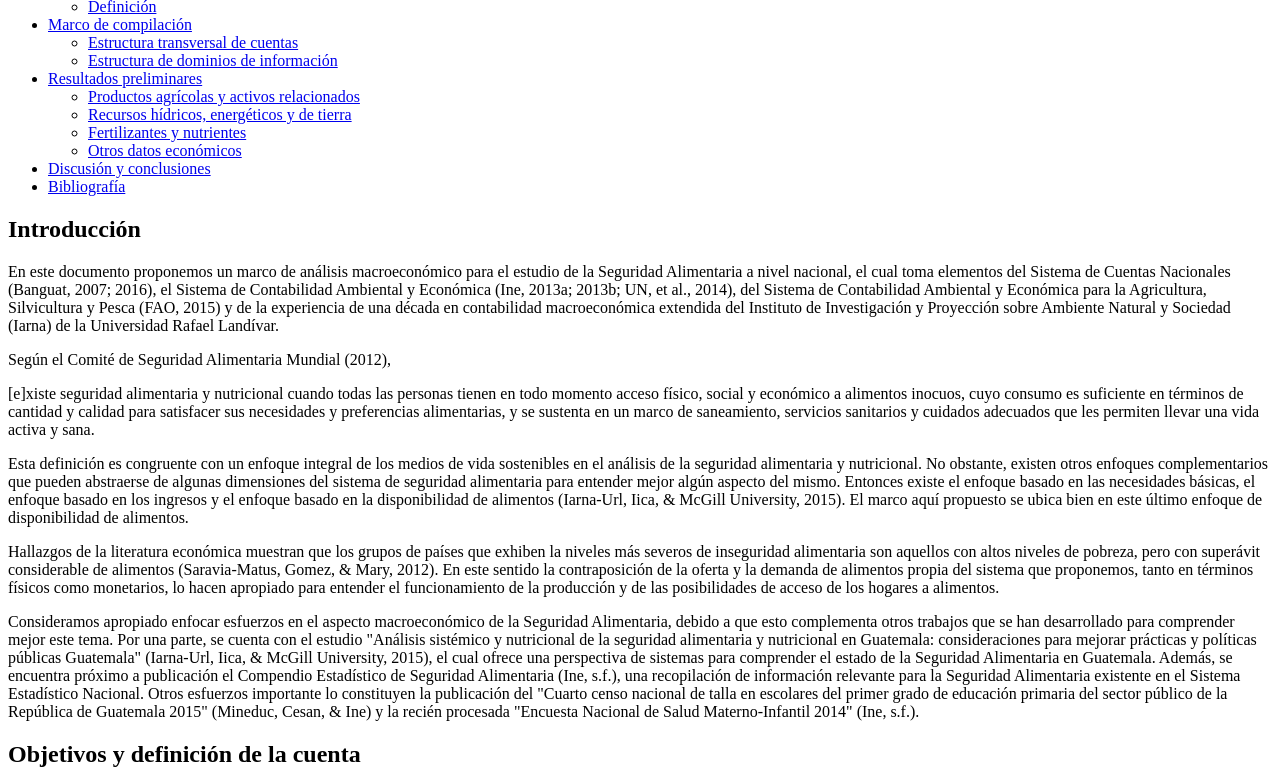
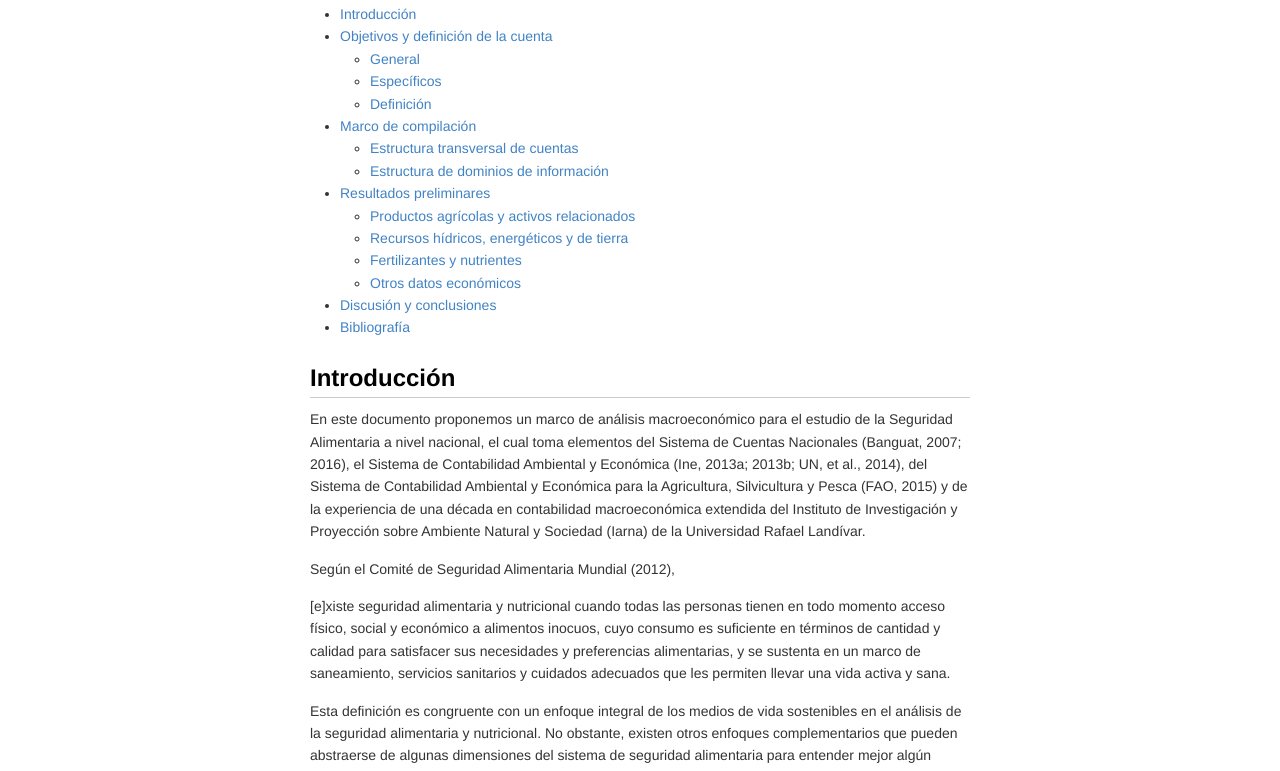
Before and after one commit to renatovargas/caesan, a plain HTML site: page pandoc/index.html in a window 1280 px wide. Shown: the part 201-972 px from the top of the page. Drawn offline with Linux system fonts and the light colour scheme.

Commit message:
Arregle css

```diff
--- a/pandoc/index.html
+++ b/pandoc/index.html
@@ -7,7 +7,7 @@
   <meta name="author" content="Renato Vargas y Jaime L. Carrera">
   <title>Cuenta Ambiental y Económica para la Seguridad Alimentaria y Nutricional</title>
   <style type="text/css">code{white-space: pre;}</style>
-  <link rel="stylesheet" href="css/main">
+  <link rel="stylesheet" href="css/main.css">
   <!--[if lt IE 9]>
     <script src="//cdnjs.cloudflare.com/ajax/libs/html5shiv/3.7.3/html5shiv-printshiv.min.js"></script>
   <![endif]-->
```
Also changed, not shown: 1 other file.
